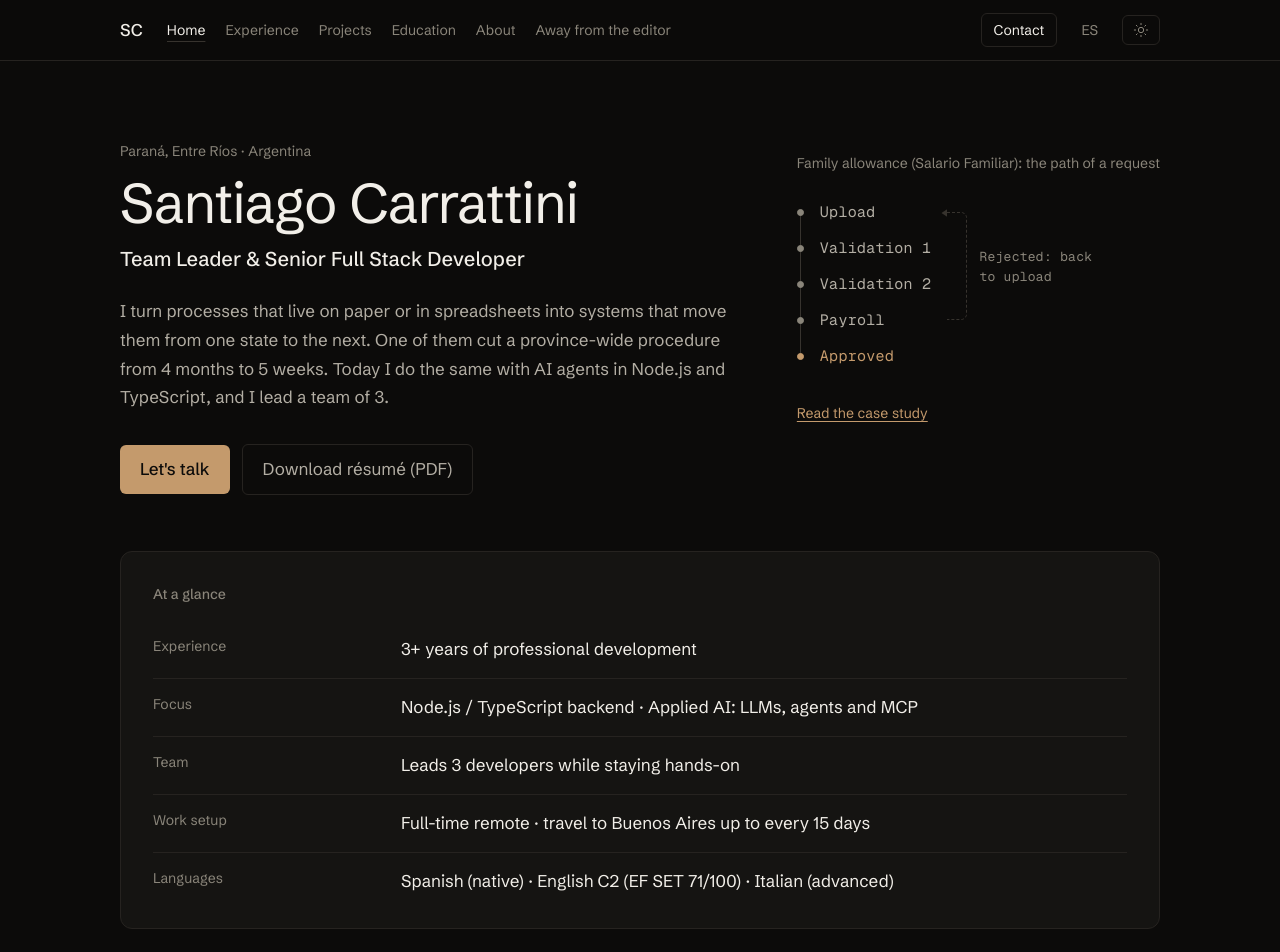
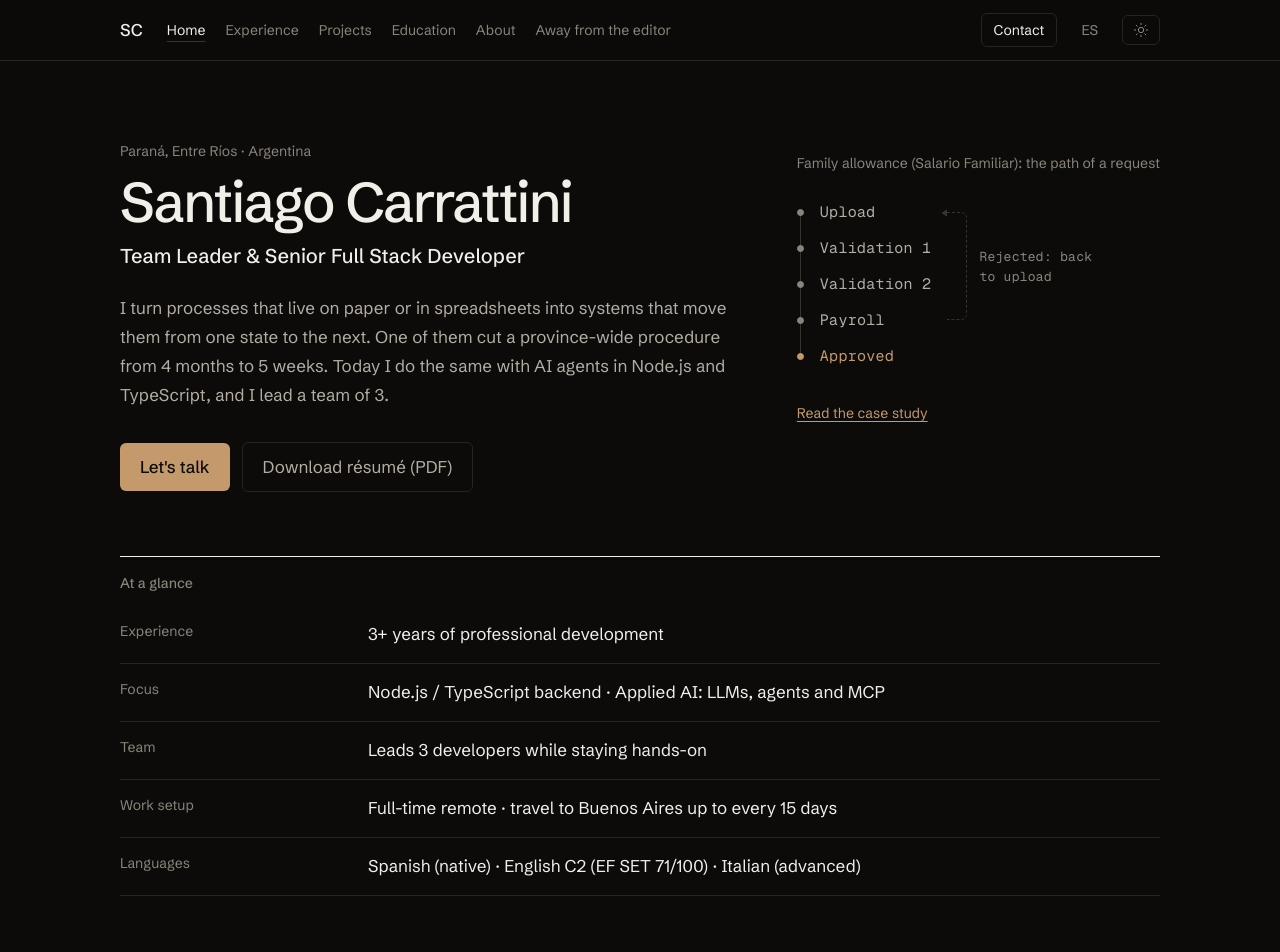
Before and after one commit to carra97/Portfolio, a Next.js app: page /en in a window 1280 px wide. Shown: the top 952 px of the page. Built offline with nearby package versions, Linux system fonts and the light colour scheme; no server answers.

Commit message:
style(ui): carátula y filetes en lugar de cards; display a 500
QuickFacts, prensa, recomendaciones y proyectos destacados dejan la caja
con fondo y borde: un filete superior separa sin encerrar.

```diff
--- a/app/globals.css
+++ b/app/globals.css
@@ -256,11 +256,13 @@ b {
 
 /* ── Utilidades tipográficas ──────────────────────────────────────────────── */
 
+/* Rev. 5: 500 y tracking cerrado. A 400 y -0.02em el titular era correcto y nada más;
+   Schibsted es una grotesca de diario y a este peso se lee como cabeza de portada. */
 .display {
   font-size: clamp(2.5rem, 6vw, 3.5rem);
-  line-height: 1.05;
-  font-weight: 400;
-  letter-spacing: -0.02em;
+  line-height: 1;
+  font-weight: 500;
+  letter-spacing: -0.035em;
   color: var(--text-heading);
 }
 
--- a/components/sections/FeaturedProjects.tsx
+++ b/components/sections/FeaturedProjects.tsx
@@ -46,7 +46,7 @@ export function FeaturedProjects({
               total: featured.length,
             })}
             aria-roledescription={ui.carouselSlideRole}
-            className="flex w-[85%] shrink-0 snap-center flex-col justify-between rounded-xl border border-line bg-surface p-6 md:w-auto md:shrink"
+            className="flex w-[85%] shrink-0 snap-center flex-col justify-between border-t border-line-strong pt-5 md:w-auto md:shrink"
             role="group"
           >
             <p className="data">
--- a/components/sections/ProjectEvidence.tsx
+++ b/components/sections/ProjectEvidence.tsx
@@ -35,7 +35,7 @@ export function ProjectEvidence({
       )}
 
       {project.press && (
-        <div className="mt-8 rounded-xl border border-line bg-surface p-6">
+        <div className="mt-8 border-t border-line pt-5">
           <p className="eyebrow">{ui.pressEyebrow}</p>
           <p className="measure mt-3 text-pretty">
             {ui.pressIntro} <em className="text-heading">“{project.press.quote}”</em>.
--- a/components/sections/QuickFacts.tsx
+++ b/components/sections/QuickFacts.tsx
@@ -3,11 +3,15 @@ import type { Profile } from '@/types/profile';
 /**
  * Ficha de escaneo rápido.
  *
- * **Por qué es una tarjeta y no una lista suelta:** medido sobre una versión anterior, en
- * un teléfono de 390×844 la ficha empezaba en el píxel 646 y terminaba en el 1232 — o sea,
- * quien entraba veía el nombre, el titular y el CTA, y la información que realmente busca
- * quedaba abajo del pliegue. Encerrarla en una superficie con borde la vuelve un objeto
- * visual que se distingue del texto corrido, y no un párrafo más.
+ * **Por qué un bloque propio y no una lista suelta:** medido sobre una versión anterior,
+ * en un teléfono de 390×844 la ficha empezaba en el píxel 646 y terminaba en el 1232 — o
+ * sea, quien entraba veía el nombre, el titular y el CTA, y la información que realmente
+ * busca quedaba abajo del pliegue. Tiene que leerse como un objeto, no como un párrafo más.
+ *
+ * **Carátula, no tarjeta.** Fue una caja redondeada con fondo de superficie: el recurso
+ * que usa cualquier landing de SaaS. Ahora se separa como la carátula de un expediente:
+ * un filete fuerte arriba, filetes finos entre filas y uno de cierre. Sigue distinguiéndose
+ * del texto corrido, y con el mismo lenguaje que el resto del sitio.
  *
  * **Una banda horizontal, no una columna lateral.** La ficha ocupa el ancho completo
  * debajo del texto del hero, con una fila por dato: como columna lateral angosta, cada
@@ -31,7 +35,7 @@ export function QuickFacts({
   return (
     <section
       aria-labelledby="quick-facts-title"
-      className="mt-12 rounded-xl border border-line bg-surface p-6 md:mt-14 md:p-8"
+      className="mt-12 border-t border-heading pt-4 md:mt-16"
     >
       <h2 className="eyebrow" id="quick-facts-title">
         {label}
@@ -39,9 +43,9 @@ export function QuickFacts({
 
       {/* Carátula del expediente: el término al margen y el valor en la columna de
           lectura, una fila por dato. Es la misma grilla que el resto del sitio. */}
-      <dl className="mt-4 divide-y divide-line">
+      <dl className="mt-3 divide-y divide-line border-b border-line">
         {facts.map((fact) => (
-          <div key={fact.label} className="doc-row py-3.5 last:pb-0">
+          <div key={fact.label} className="doc-row py-3.5">
             <dt className="label md:pt-px">{fact.label}</dt>
             <dd className="text-pretty text-heading">{fact.value}</dd>
           </div>
--- a/components/sections/Testimonials.tsx
+++ b/components/sections/Testimonials.tsx
@@ -40,7 +40,7 @@ export function Testimonials({
             total: items.length,
           })}
           aria-roledescription={ui.carouselSlideRole}
-          className="flex w-[85%] shrink-0 snap-center flex-col rounded-xl border border-line bg-surface p-6 md:w-auto md:shrink"
+          className="flex w-[85%] shrink-0 snap-center flex-col border-t border-line-strong pt-5 md:w-auto md:shrink"
           role="group"
         >
           <blockquote className="flex-1 text-pretty">
```
